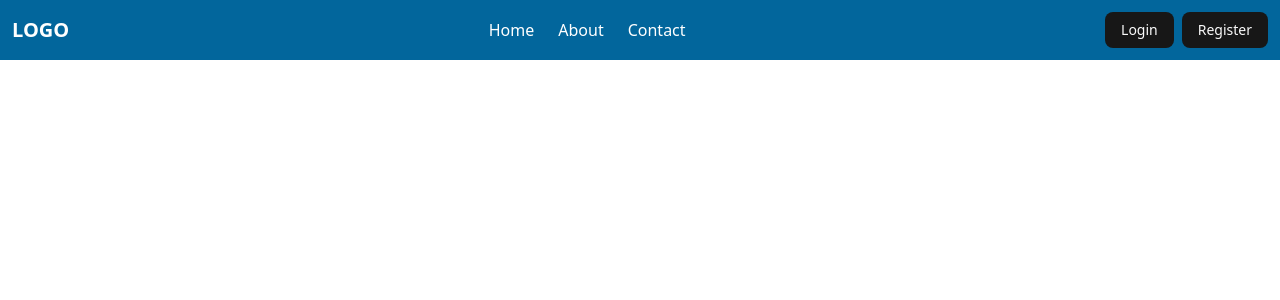
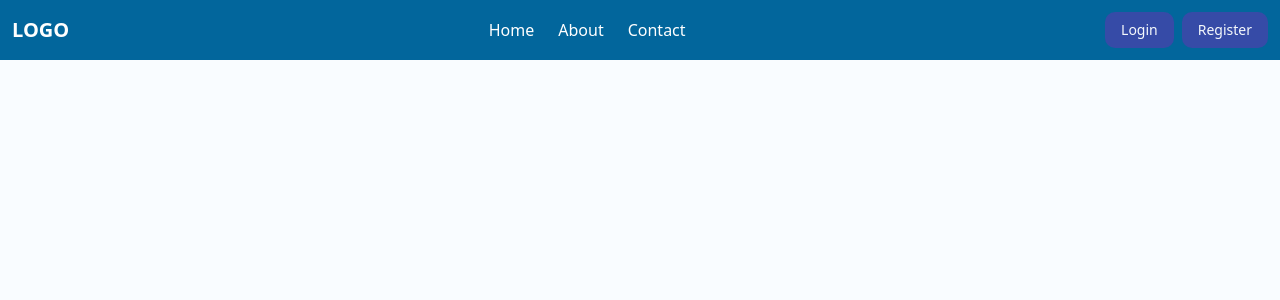
Before and after one commit to mickeycv120/Asesority, a Next.js app: page / in a window 1280 px wide. Shown: the top 300 px of the page. Built offline with nearby package versions, Linux system fonts and the light colour scheme; no server answers.

Commit message:
feat: add @supabase/ssr dependency and enhance global styles with new color variables for improved theming

```diff
--- a/app/globals.css
+++ b/app/globals.css
@@ -3,113 +3,117 @@
 
 @custom-variant dark (&:is(.dark *));
 
+:root {
+  /* Tema universitario inspirado en el diseño - colores institucionales azul y púrpura */
+  --background: oklch(0.99 0.005 240);
+  --foreground: oklch(0.15 0.02 240);
+  --card: oklch(1 0 0);
+  --card-foreground: oklch(0.15 0.02 240);
+  --popover: oklch(1 0 0);
+  --popover-foreground: oklch(0.15 0.02 240);
+  --primary: oklch(0.45 0.15 270); /* Púrpura universitario */
+  --primary-foreground: oklch(0.98 0.005 240);
+  --secondary: oklch(0.55 0.12 240); /* Azul institucional */
+  --secondary-foreground: oklch(0.98 0.005 240);
+  --muted: oklch(0.96 0.01 240);
+  --muted-foreground: oklch(0.55 0.02 240);
+  --accent: oklch(0.65 0.18 280); /* Púrpura claro para acentos */
+  --accent-foreground: oklch(0.98 0.005 240);
+  --destructive: oklch(0.577 0.245 27.325);
+  --destructive-foreground: oklch(0.98 0.005 240);
+  --border: oklch(0.92 0.01 240);
+  --input: oklch(0.96 0.01 240);
+  --ring: oklch(0.45 0.15 270);
+  --chart-1: oklch(0.45 0.15 270);
+  --chart-2: oklch(0.55 0.12 240);
+  --chart-3: oklch(0.65 0.18 280);
+  --chart-4: oklch(0.35 0.08 200);
+  --chart-5: oklch(0.75 0.1 300);
+  --radius: 0.75rem;
+  --sidebar: oklch(0.98 0.005 240);
+  --sidebar-foreground: oklch(0.15 0.02 240);
+  --sidebar-primary: oklch(0.45 0.15 270);
+  --sidebar-primary-foreground: oklch(0.98 0.005 240);
+  --sidebar-accent: oklch(0.96 0.01 240);
+  --sidebar-accent-foreground: oklch(0.15 0.02 240);
+  --sidebar-border: oklch(0.92 0.01 240);
+  --sidebar-ring: oklch(0.45 0.15 270);
+}
+
+.dark {
+  --background: oklch(0.08 0.01 240);
+  --foreground: oklch(0.95 0.005 240);
+  --card: oklch(0.12 0.01 240);
+  --card-foreground: oklch(0.95 0.005 240);
+  --popover: oklch(0.12 0.01 240);
+  --popover-foreground: oklch(0.95 0.005 240);
+  --primary: oklch(0.65 0.18 280);
+  --primary-foreground: oklch(0.08 0.01 240);
+  --secondary: oklch(0.75 0.15 240);
+  --secondary-foreground: oklch(0.08 0.01 240);
+  --muted: oklch(0.18 0.01 240);
+  --muted-foreground: oklch(0.65 0.02 240);
+  --accent: oklch(0.55 0.15 270);
+  --accent-foreground: oklch(0.95 0.005 240);
+  --destructive: oklch(0.577 0.245 27.325);
+  --destructive-foreground: oklch(0.95 0.005 240);
+  --border: oklch(0.18 0.01 240);
+  --input: oklch(0.18 0.01 240);
+  --ring: oklch(0.65 0.18 280);
+  --chart-1: oklch(0.65 0.18 280);
+  --chart-2: oklch(0.75 0.15 240);
+  --chart-3: oklch(0.55 0.15 270);
+  --chart-4: oklch(0.45 0.12 200);
+  --chart-5: oklch(0.85 0.08 300);
+  --sidebar: oklch(0.12 0.01 240);
+  --sidebar-foreground: oklch(0.95 0.005 240);
+  --sidebar-primary: oklch(0.65 0.18 280);
+  --sidebar-primary-foreground: oklch(0.08 0.01 240);
+  --sidebar-accent: oklch(0.18 0.01 240);
+  --sidebar-accent-foreground: oklch(0.95 0.005 240);
+  --sidebar-border: oklch(0.18 0.01 240);
+  --sidebar-ring: oklch(0.65 0.18 280);
+}
+
 @theme inline {
+  --font-sans: var(--font-geist-sans);
+  --font-mono: var(--font-geist-mono);
   --color-background: var(--background);
   --color-foreground: var(--foreground);
-  --font-sans: var(--font-geist-sans);
-  --font-mono: var(--font-geist-mono);
-  --color-sidebar-ring: var(--sidebar-ring);
-  --color-sidebar-border: var(--sidebar-border);
-  --color-sidebar-accent-foreground: var(--sidebar-accent-foreground);
-  --color-sidebar-accent: var(--sidebar-accent);
-  --color-sidebar-primary-foreground: var(--sidebar-primary-foreground);
-  --color-sidebar-primary: var(--sidebar-primary);
-  --color-sidebar-foreground: var(--sidebar-foreground);
-  --color-sidebar: var(--sidebar);
+  --color-card: var(--card);
+  --color-card-foreground: var(--card-foreground);
+  --color-popover: var(--popover);
+  --color-popover-foreground: var(--popover-foreground);
+  --color-primary: var(--primary);
+  --color-primary-foreground: var(--primary-foreground);
+  --color-secondary: var(--secondary);
+  --color-secondary-foreground: var(--secondary-foreground);
+  --color-muted: var(--muted);
+  --color-muted-foreground: var(--muted-foreground);
+  --color-accent: var(--accent);
+  --color-accent-foreground: var(--accent-foreground);
+  --color-destructive: var(--destructive);
+  --color-destructive-foreground: var(--destructive-foreground);
+  --color-border: var(--border);
+  --color-input: var(--input);
+  --color-ring: var(--ring);
+  --color-chart-1: var(--chart-1);
+  --color-chart-2: var(--chart-2);
+  --color-chart-3: var(--chart-3);
+  --color-chart-4: var(--chart-4);
   --color-chart-5: var(--chart-5);
-  --color-chart-4: var(--chart-4);
-  --color-chart-3: var(--chart-3);
-  --color-chart-2: var(--chart-2);
-  --color-chart-1: var(--chart-1);
-  --color-ring: var(--ring);
-  --color-input: var(--input);
-  --color-border: var(--border);
-  --color-destructive: var(--destructive);
-  --color-accent-foreground: var(--accent-foreground);
-  --color-accent: var(--accent);
-  --color-muted-foreground: var(--muted-foreground);
-  --color-muted: var(--muted);
-  --color-secondary-foreground: var(--secondary-foreground);
-  --color-secondary: var(--secondary);
-  --color-primary-foreground: var(--primary-foreground);
-  --color-primary: var(--primary);
-  --color-popover-foreground: var(--popover-foreground);
-  --color-popover: var(--popover);
-  --color-card-foreground: var(--card-foreground);
-  --color-card: var(--card);
   --radius-sm: calc(var(--radius) - 4px);
   --radius-md: calc(var(--radius) - 2px);
   --radius-lg: var(--radius);
   --radius-xl: calc(var(--radius) + 4px);
-}
-
-:root {
-  --radius: 0.625rem;
-  --background: oklch(1 0 0);
-  --foreground: oklch(0.145 0 0);
-  --card: oklch(1 0 0);
-  --card-foreground: oklch(0.145 0 0);
-  --popover: oklch(1 0 0);
-  --popover-foreground: oklch(0.145 0 0);
-  --primary: oklch(0.205 0 0);
-  --primary-foreground: oklch(0.985 0 0);
-  --secondary: oklch(0.97 0 0);
-  --secondary-foreground: oklch(0.205 0 0);
-  --muted: oklch(0.97 0 0);
-  --muted-foreground: oklch(0.556 0 0);
-  --accent: oklch(0.97 0 0);
-  --accent-foreground: oklch(0.205 0 0);
-  --destructive: oklch(0.577 0.245 27.325);
-  --border: oklch(0.922 0 0);
-  --input: oklch(0.922 0 0);
-  --ring: oklch(0.708 0 0);
-  --chart-1: oklch(0.646 0.222 41.116);
-  --chart-2: oklch(0.6 0.118 184.704);
-  --chart-3: oklch(0.398 0.07 227.392);
-  --chart-4: oklch(0.828 0.189 84.429);
-  --chart-5: oklch(0.769 0.188 70.08);
-  --sidebar: oklch(0.985 0 0);
-  --sidebar-foreground: oklch(0.145 0 0);
-  --sidebar-primary: oklch(0.205 0 0);
-  --sidebar-primary-foreground: oklch(0.985 0 0);
-  --sidebar-accent: oklch(0.97 0 0);
-  --sidebar-accent-foreground: oklch(0.205 0 0);
-  --sidebar-border: oklch(0.922 0 0);
-  --sidebar-ring: oklch(0.708 0 0);
-}
-
-.dark {
-  --background: oklch(0.145 0 0);
-  --foreground: oklch(0.985 0 0);
-  --card: oklch(0.205 0 0);
-  --card-foreground: oklch(0.985 0 0);
-  --popover: oklch(0.205 0 0);
-  --popover-foreground: oklch(0.985 0 0);
-  --primary: oklch(0.922 0 0);
-  --primary-foreground: oklch(0.205 0 0);
-  --secondary: oklch(0.269 0 0);
-  --secondary-foreground: oklch(0.985 0 0);
-  --muted: oklch(0.269 0 0);
-  --muted-foreground: oklch(0.708 0 0);
-  --accent: oklch(0.269 0 0);
-  --accent-foreground: oklch(0.985 0 0);
-  --destructive: oklch(0.704 0.191 22.216);
-  --border: oklch(1 0 0 / 10%);
-  --input: oklch(1 0 0 / 15%);
-  --ring: oklch(0.556 0 0);
-  --chart-1: oklch(0.488 0.243 264.376);
-  --chart-2: oklch(0.696 0.17 162.48);
-  --chart-3: oklch(0.769 0.188 70.08);
-  --chart-4: oklch(0.627 0.265 303.9);
-  --chart-5: oklch(0.645 0.246 16.439);
-  --sidebar: oklch(0.205 0 0);
-  --sidebar-foreground: oklch(0.985 0 0);
-  --sidebar-primary: oklch(0.488 0.243 264.376);
-  --sidebar-primary-foreground: oklch(0.985 0 0);
-  --sidebar-accent: oklch(0.269 0 0);
-  --sidebar-accent-foreground: oklch(0.985 0 0);
-  --sidebar-border: oklch(1 0 0 / 10%);
-  --sidebar-ring: oklch(0.556 0 0);
+  --color-sidebar: var(--sidebar);
+  --color-sidebar-foreground: var(--sidebar-foreground);
+  --color-sidebar-primary: var(--sidebar-primary);
+  --color-sidebar-primary-foreground: var(--sidebar-primary-foreground);
+  --color-sidebar-accent: var(--sidebar-accent);
+  --color-sidebar-accent-foreground: var(--sidebar-accent-foreground);
+  --color-sidebar-border: var(--sidebar-border);
+  --color-sidebar-ring: var(--sidebar-ring);
 }
 
 @layer base {
```
Also changed, not shown: 1 other file (tests, documents, lock files or other folders).
